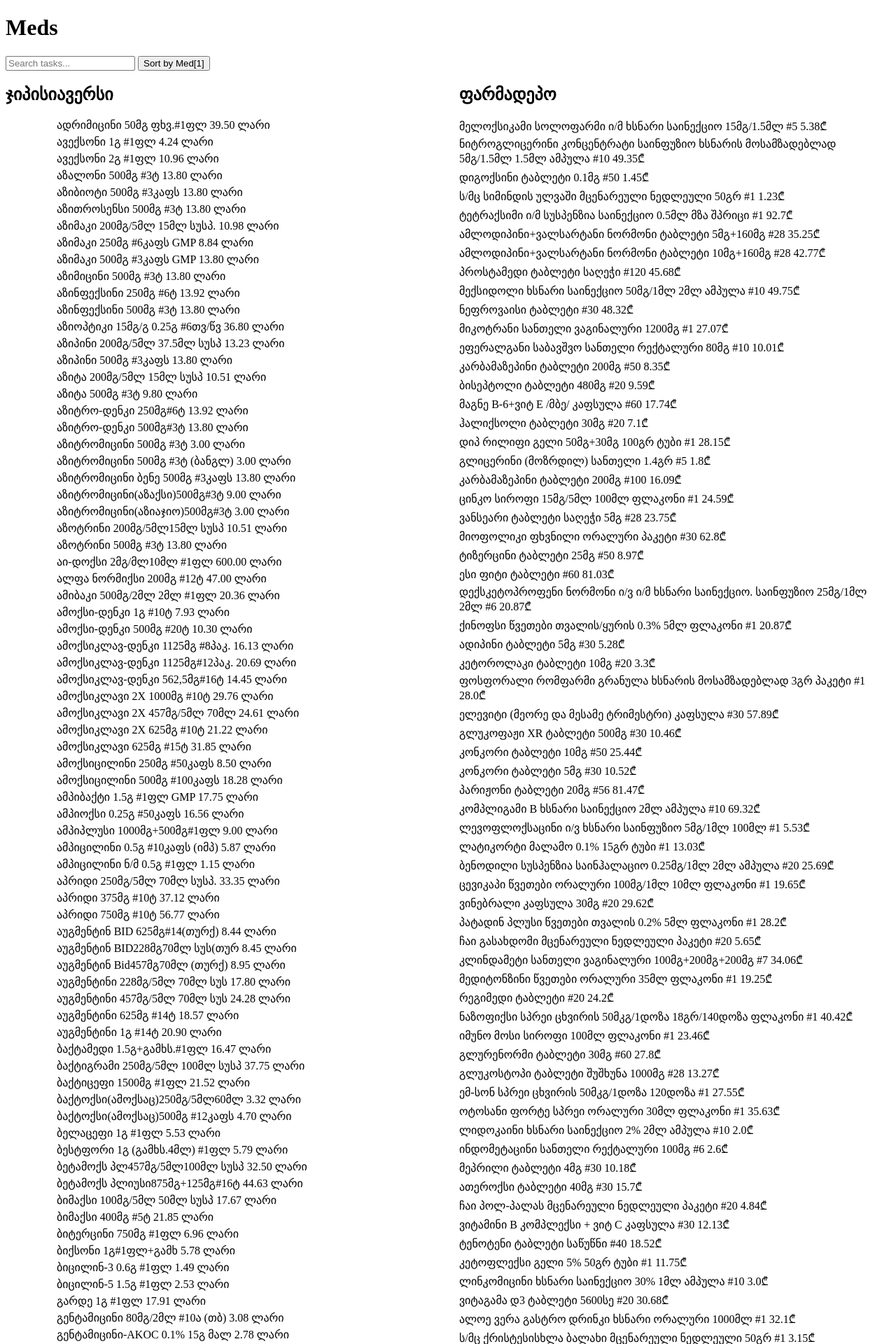
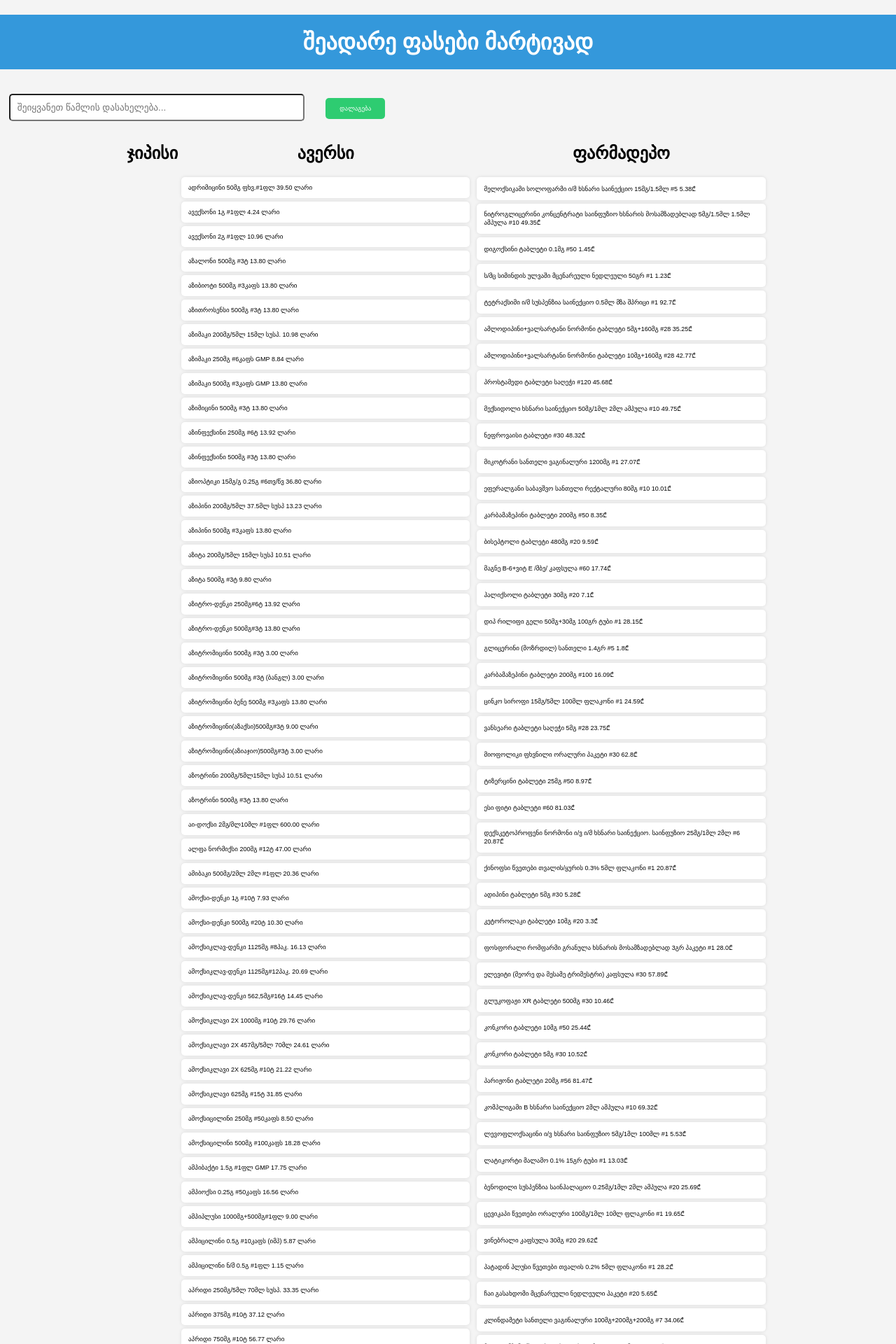
Before and after one commit to GGrinch13/E-Med, a Flask app: page / in a window 1280 px wide. Shown: the top 1920 px of the page at 70% size. Run offline with Flask 3, Linux system fonts and the light colour scheme; data comes from the database, SQL or seed files in the repository; data that the repository does not hold is empty.

Commit message:
Developed frontend and fixed bugs

```diff
--- a/app.py
+++ b/app.py
@@ -2,8 +2,6 @@ import sqlite3
 from flask import Flask, render_template, request
 
 app = Flask(__name__)
-
-gpc_db = 'gpc_products.db'
 
 
 @app.route('/')
--- /dev/null
+++ b/static/index.css
@@ -0,0 +1,60 @@
+body {
+    background-color: #f4f4f4;
+    font-family: 'Arial', sans-serif;
+    margin: 0;
+    padding: 0;
+}
+h1 {
+    background-color: #3498db;
+    color: #fff;
+    padding: 20px;
+    text-align: center;
+}
+h2 {
+    display: flex;
+    justify-content: center;
+}
+#search-input {
+    padding: 10px;
+    margin: 1%;
+    width: 100%;
+    border-radius: 5px;
+    box-sizing: border-box;
+    max-width: 33%;
+}
+button {
+    background-color: #2ecc71;
+    color: #fff;
+    padding: 10px 20px;
+    border: none;
+    border-radius: 5px;
+    cursor: pointer;
+    margin: 1%;
+    font-size: 9px;
+}
+
+button:hover {
+    background-color: #27ae60;
+}
+.med-container {
+    display: flex;
+    justify-content: space-around;
+    flex-wrap: wrap;
+}
+container{
+}
+ul {
+    list-style-type: none;
+    padding: 0;
+    margin: 0;
+    max-width: 33%;
+}
+
+li {
+    font-size: 9px;
+    background-color: #fff;
+    padding: 10px;
+    margin: 5px;
+    border-radius: 5px;
+    box-shadow: 0 0 5px rgba(0, 0, 0, 0.1);
+}
--- a/templates/index.html
+++ b/templates/index.html
@@ -2,25 +2,8 @@
 <html lang="en">
 <head>
     <meta charset="UTF-8">
-    <title>Title</title>
-    <style>
-        /* Add some basic styling for side-by-side display */
-        ul {
-            list-style-type: none;
-            padding: 0;
-            margin: 0;
-        }
-
-        ul li {
-            margin-bottom: 5px;
-        }
-
-        #med-list, #med-list2, #med-list3 {
-            display: flex;
-            flex-direction: column;
-            margin-right: 20px;
-        }
-    </style>
+    <link rel="stylesheet" href="/static/index.css">
+    <title>E-Med</title>
     <script>
         function searchTasks() {
             // Function to search tasks based on input value
@@ -101,14 +84,14 @@
 <body>
 
     <!-- Title and Search Bar -->
-    <h1>Meds</h1>
-    <input type="text" id="search-input"  onkeyup="searchTasks()" placeholder="Search tasks...">
+    <h1>შეადარე ფასები მარტივად</h1>
+    <input type="text" id="search-input"  onkeyup="searchTasks()" placeholder="შეიყვანეთ წამლის დასახელება...">
 
     <!-- Sorting Button -->
-    <button onclick="sortLists()">Sort by Med[1]</button>
+    <button onclick="sortLists()">დალაგება</button>
 
     <!-- div to display items -->
-    <div style="display: flex;">
+    <div style="display: flex; justify-content: center;">
         <!-- iterate through DBs to get all meds from all pharmacies -->
         <ul id="gpc_meds">
             <h2>ჯიპისი</h2>
```
